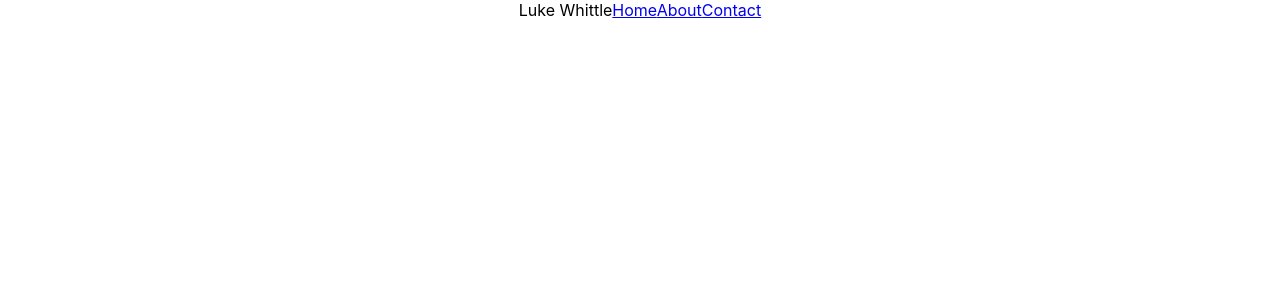
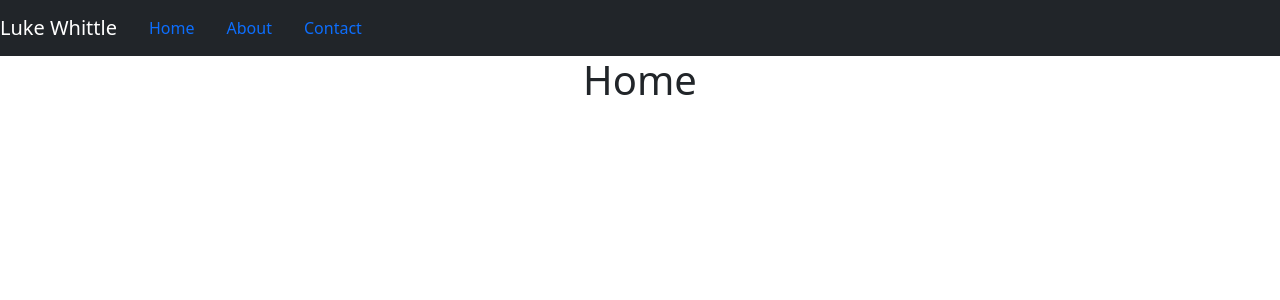
Before and after one commit to whittlel/luke-whittle-resume, a React (Create React App) app: page / in a window 1280 px wide. Shown: the top 300 px of the page. Built offline with nearby package versions, Linux system fonts and the light colour scheme.

Commit message:
fix navbar and home page rendering

```diff
--- a/package.json
+++ b/package.json
@@ -6,6 +6,7 @@
     "@testing-library/jest-dom": "^5.14.1",
     "@testing-library/react": "^12.0.0",
     "@testing-library/user-event": "^13.2.1",
+    "bootstrap": "^5.1.3",
     "react": "^17.0.2",
     "react-bootstrap": "^2.1.2",
     "react-dom": "^17.0.2",
--- a/src/App/App.js
+++ b/src/App/App.js
@@ -1,13 +1,13 @@
-import logo from "./logo.svg";
 import "./App.css";
 import React from "react";
-import NavigationHeader from '../Components/NavigationHeader';
 
 class App extends React.Component {
+
+
   render() {
     return (
       <div className="App">
-        <NavigationHeader />
+        <h1>Home </h1>
       </div>
     );
   }
--- a/src/Components/NavigationHeader.js
+++ b/src/Components/NavigationHeader.js
@@ -9,8 +9,8 @@ class NavigationHeader extends React.Component {
     render() {
         return (
             <div>
-                <Navbar bg="light" expand="large">
-                    <Navbar.Brand>Luke Whittle</Navbar.Brand>
+                <Navbar bg="dark" variant="dark" expand="md" >
+                    <Navbar.Brand as={Link} to='/'>Luke Whittle</Navbar.Brand>
                     <Nav.Link as={Link} to="/">
                         Home
                     </Nav.Link>
--- a/src/index.js
+++ b/src/index.js
@@ -3,20 +3,27 @@ import ReactDOM from "react-dom";
 import "./index.css";
 import App from "./App/App";
 //import reportWebVitals from './reportWebVitals';
-import { BrowserRouter as Router, Routes, Route } from "react-router-dom";
+import { BrowserRouter, Routes, Route } from "react-router-dom";
 //browserRouter can only have ONE CHILD COMPONENT
 import About from "./Routes/About";
 import Contact from "./Routes/Contact";
+import 'bootstrap/dist/css/bootstrap.min.css';
+import 'bootstrap/dist/js/bootstrap.bundle.min';
+import NavigationHeader from "./Components/NavigationHeader";
 
 ReactDOM.render(
-  <Router>
-    <Routes>
-      <Route path="/" element={<App />}>
+
+  <BrowserRouter>
+    <NavigationHeader />
+    <div>
+      <Routes>
+        <Route path="/" element={<App />} />
         <Route path="About" element={<About />} />
         <Route path="Contact" element={<Contact />} />
-      </Route>
-    </Routes>
-  </Router>,
+
+      </Routes>
+    </div>
+  </BrowserRouter>,
 
   document.getElementById("root")
 );
```
Also changed, not shown: 2 other files (tests, documents, lock files or other folders).
